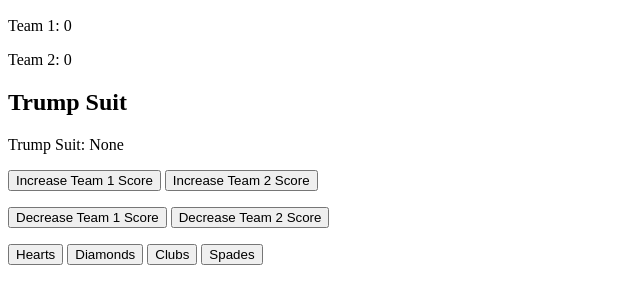
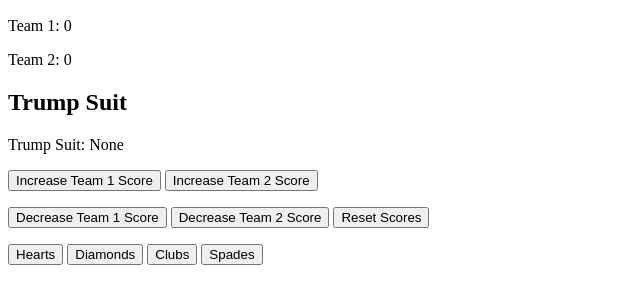
Before and after one commit to Patward22/euchre-counter, a website: page index.html in a window 1280 px wide. Shown: the part 110-414 px from the top of the page, without its empty margins (0-640 px from the left). Drawn offline with Linux system fonts and the light colour scheme.

Commit message:
Reset Scores button added

```diff
--- a/index.html
+++ b/index.html
@@ -17,6 +17,7 @@
     <p></p>
     <button onclick="decreaseTeam1Score()">Decrease Team 1 Score</button>
     <button onclick="decreaseTeam2Score()">Decrease Team 2 Score</button>
+    <button onclick="resetScores()">Reset Scores</button>
     <p></p>
     <button onclick="updateTrumpHearts()">Hearts</button>
     <button onclick="updateTrumpDiamonds()">Diamonds</button>
@@ -62,6 +63,14 @@
         document.getElementById('team-2-score').innerText = team2Score;
       }
 
+      //Reset game scores
+      function resetScores() {
+        team1Score = 0;
+        team2Score = 0;
+        document.getElementById('team-1-score').innerText = team1Score;
+        document.getElementById('team-2-score').innerText = team2Score;
+      }
+
       //Update trump  suit to hearts
       function updateTrumpHearts() {
         trumpSuit = "Hearts";
```
